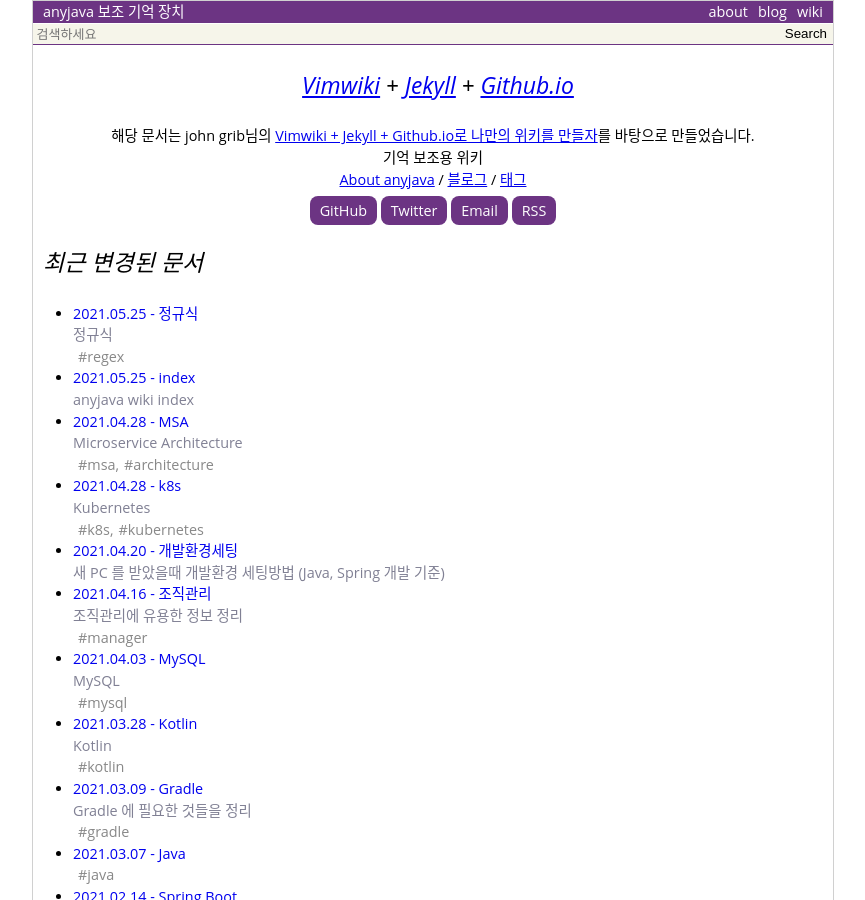
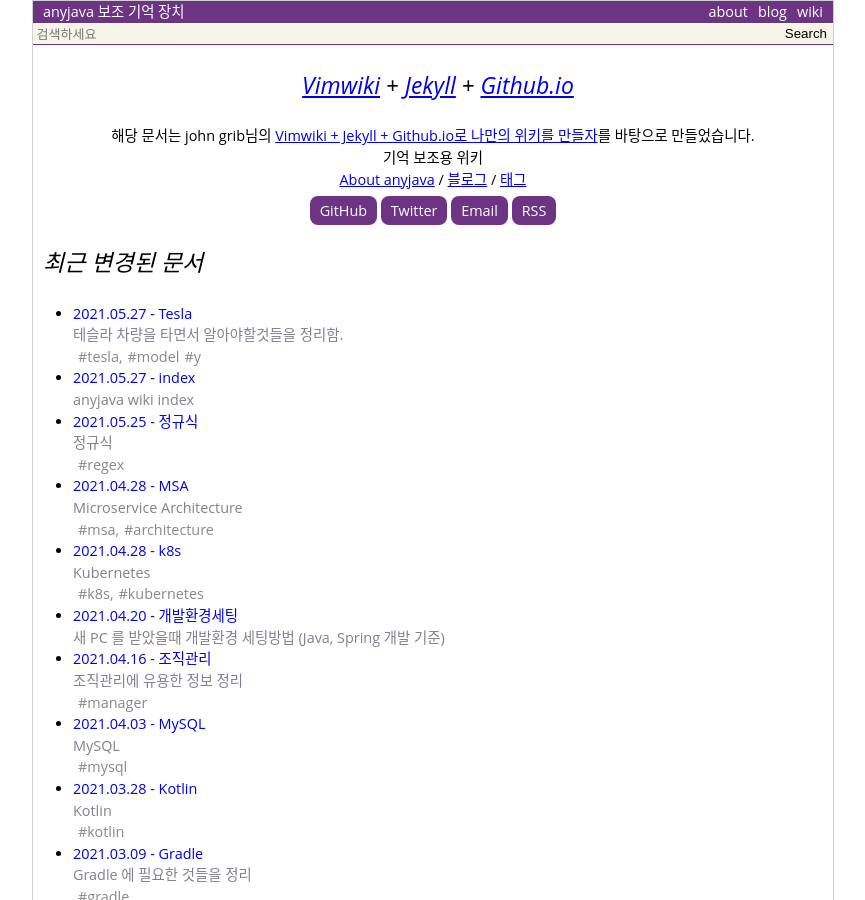
Before and after one commit to anyjava/anyjava.github.io, a Jekyll site: the page built from index.html, in a window 1280 px wide and 900 px high. Shown: the whole window, without its empty margins (207-1072 px from the left). Built offline with Jekyll 4.4.1, drawn with Linux system fonts in a browser that asks for light colours; some of the changed text lies outside the part shown.

Commit message:
ADD tesla

```diff
--- a/_data/pageMap.yml
+++ b/_data/pageMap.yml
@@ -220,7 +220,7 @@
     summary: 'anyjava wiki index'
     parent: null
     url: /wiki/index
-    updated: '2021-05-25 21:39:05 +0900'
+    updated: '2021-05-27 18:48:24 +0900'
     children: []
 Infra:
     type: wiki
@@ -502,6 +502,14 @@
     url: /wiki/Synology
     updated: '2020-02-16 01:42:56 +0900'
     children: []
+Tesla:
+    type: wiki
+    title: Tesla
+    summary: '테슬라 차량을 타면서 알아야할것들을 정리함.'
+    parent: index
+    url: /wiki/Tesla
+    updated: '2021-05-27 18:49:35 +0900'
+    children: []
 Test_Framework:
     type: wiki
     title: 'Test Framework'
--- a/_data/tagList.yml
+++ b/_data/tagList.yml
@@ -50,6 +50,7 @@
 - logstash
 - manager
 - 'message,'
+- model
 - 'mq,'
 - 'ms-sql,'
 - 'msa,'
@@ -78,6 +79,7 @@
 - task_executor
 - tdd
 - 'tdd,'
+- 'tesla,'
 - 'test,'
 - 'test,junit'
 - thread
@@ -86,3 +88,4 @@
 - validation
 - webflux
 - xss
+- y
--- a/_data/tagMap.yml
+++ b/_data/tagMap.yml
@@ -181,6 +181,12 @@
     - {fileName: Synology}
 synology:
     - {fileName: Synology}
+'tesla,':
+    - {fileName: Tesla}
+model:
+    - {fileName: Tesla}
+y:
+    - {fileName: Tesla}
 'tdd,':
     - {fileName: Test_Framework}
 junit:
--- /dev/null
+++ b/_wiki/Tesla.md
@@ -0,0 +1,20 @@
+---
+layout  : wiki
+title   : Tesla
+summary : 테슬라 차량을 타면서 알아야할것들을 정리함.
+date    : 2021-05-27 18:48:30 +0900
+updated : 2021-05-27 18:49:35 +0900
+tags    : tesla, model y
+toc     : true
+public  : true
+parent  : index
+latex   : false
+---
+* TOC
+{:toc}
+
+## 차량구매
+
+## 인도 후
+
+* 센터 접수시 센터검색이 안될경우, `평양`을 입력해서 검색하면 가까운 테슬라 센터가 나온다.
--- a/_wiki/index.md
+++ b/_wiki/index.md
@@ -3,7 +3,7 @@
 title   : index
 summary : anyjava wiki index
 date    : 2018-08-15 19:41:36 +0900
-updated : 2021-05-25 21:39:05 +0900
+updated : 2021-05-27 18:48:24 +0900
 tags    :
 toc     : true
 public  : true
@@ -78,3 +78,4 @@
 * 회고
 	* [[2018년회고]]
 * [[연말정산]]
+* [[Tesla]]
```
